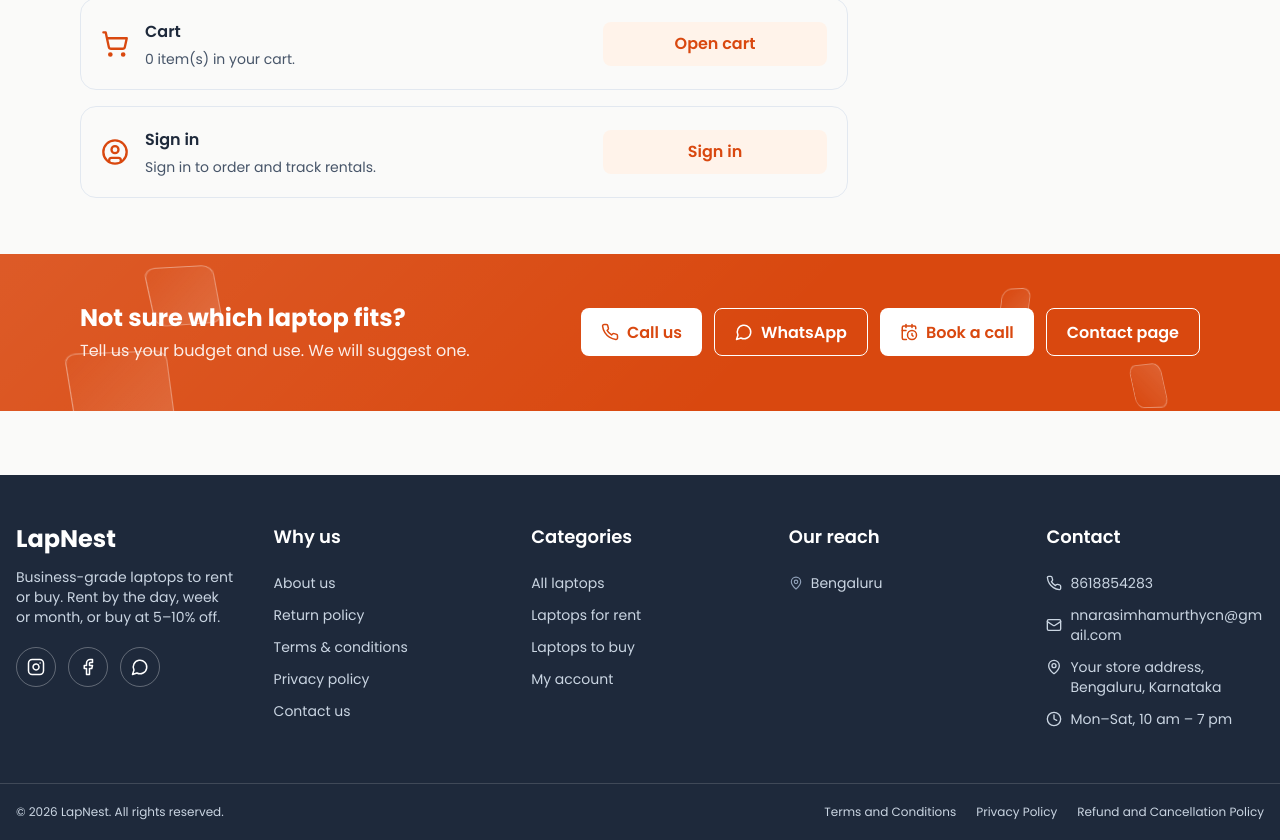
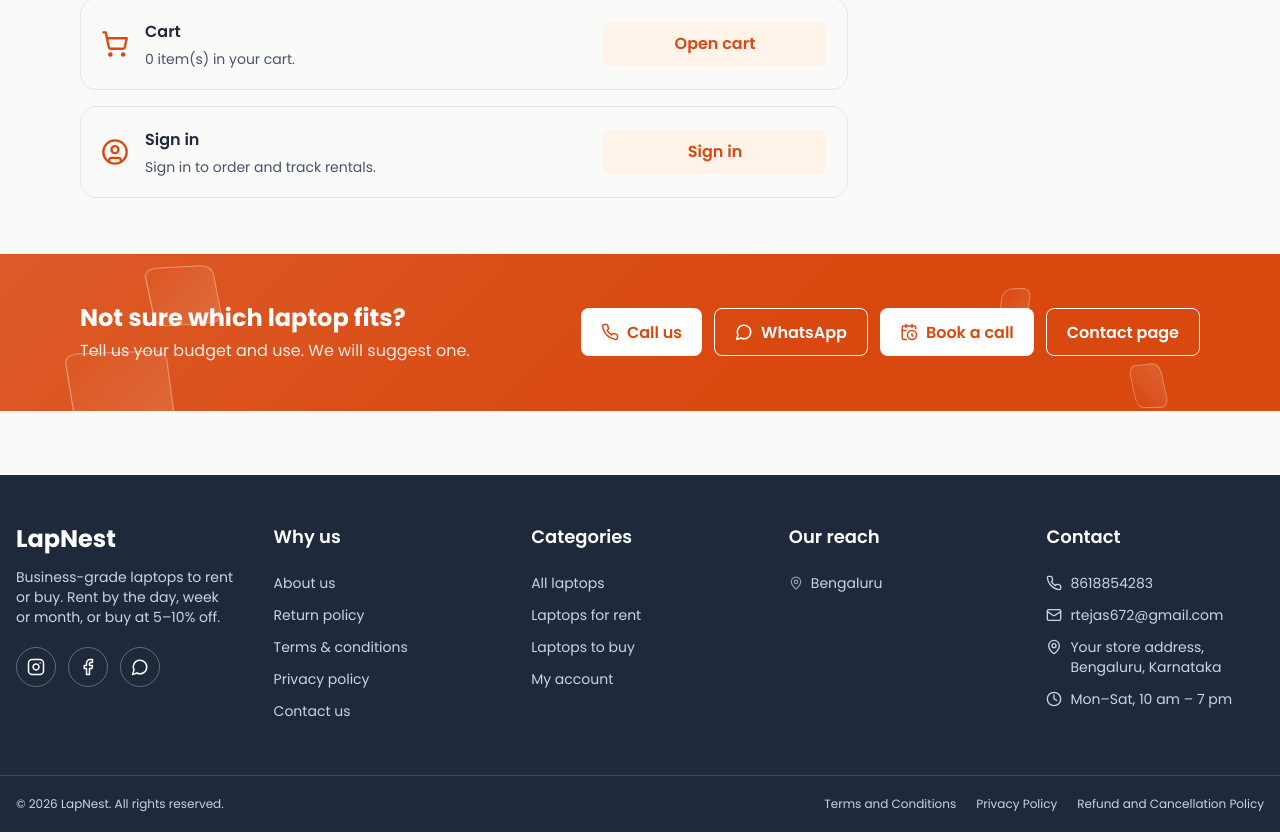
Before and after one commit to tejashwinigm2004-hash/lapnest, a React (Vite) app in the folder frontend/: page / in a window 1280 px wide. Shown: the part 3109-3949 px from the top of the page. Built offline with nearby package versions, Linux system fonts and the light colour scheme; no server answers.

Commit message:
number changed

```diff
--- a/frontend/src/config.js
+++ b/frontend/src/config.js
@@ -1,7 +1,7 @@
 // Edit business details here. Placeholders are marked TODO.
 export const biz = {
   name: 'LapNest', tagline: 'Business-grade laptops to rent or buy',
-  phone: '8618854283', whatsapp: '918618854283', email: 'nnarasimhamurthycn@gmail.com',
+  phone: '8618854283', whatsapp: '919632214760', email: 'rtejas672@gmail.com',
   instagram: 'https://instagram.com/mass_murthy',
   facebook: 'https://facebook.com/your-page',            // TODO
   address: 'Your store address, Bengaluru, Karnataka',  // TODO
```
